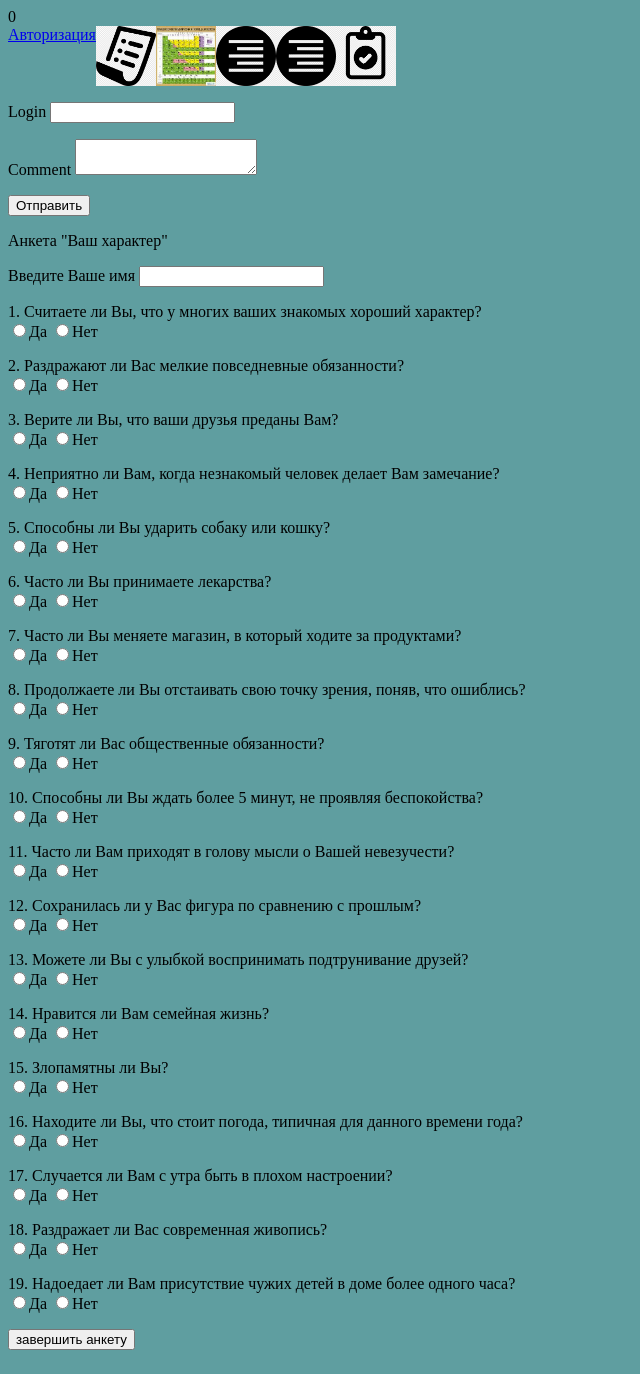
After one commit to SergeiZherdev/Zherdev_Sergei, a PHP site: page /Task16.02.php in a window 1280 px wide. The commit adds this page. Shown: the whole page, without its empty margins (0-640 px from the left). Run offline with PHP 8.4, Linux system fonts and the light colour scheme; data that the repository does not hold is empty.

Commit message:
16.02.2022

```diff
--- a/Styles/Stylenew.css
+++ b/Styles/Stylenew.css
@@ -1,5 +1,6 @@
 body{
     background-color: cadetblue;
+    align-content: center;
 }
 .header{
     display: flex;
--- /dev/null
+++ b/Task16.02.php
@@ -0,0 +1,158 @@
+<?
+if($_POST['submit']) {
+    $comment =  $_POST['comment'];
+    $to = '123@mail.com';
+    $from= $_POST['name'];
+    mail($to,$comment, 'From:'.$from);
+    echo 'Спасибо! Письмо отправлено.';
+}
+
+
+
+    if($_POST['submit']){
+    if(array_sum($_POST) > 15){
+        echo 'У вас покладистый характер';
+        }elseif (array_sum($_POST) >5 && array_sum($_POST)<15){
+        echo 'Вы не лишены недостатков, но с вами можно ладить';
+    }else echo 'Вашим друзьям можно посочувствовать';
+}
+    print_r(array_sum($_POST));
+?>
+
+
+
+<!doctype html>
+<html lang="en">
+<head>
+    <link rel="stylesheet" href="Styles/Stylenew.css">
+    <meta charset="UTF-8">
+    <meta name="viewport"
+          content="width=device-width, user-scalable=no, initial-scale=1.0, maximum-scale=1.0, minimum-scale=1.0">
+    <meta http-equiv="X-UA-Compatible" content="ie=edge">
+    <title>Document</title>
+</head>
+<body>
+    <header class="header">
+        <? require_once 'header.php';?>
+    </header>
+<form method="post">
+    <p>
+        <label for="name">Login</label>
+        <input type="text" id="name" name="name">
+    </p>
+    <p>
+        <label for="comment">Comment</label>
+        <textarea name="comment" ></textarea>
+    </p>
+    <p>
+        <input type="submit" value="Отправить" name="submit">
+    </p>
+
+
+    <H>Анкета "Ваш характер"</H>
+    <form method="post">
+    <p>
+        <label for="name">Введите Ваше имя</label>
+        <input type="text" id="name" name="name">
+    </p>
+    <p>
+        <label for="name">1. Считаете ли Вы, что у многих ваших знакомых хороший характер?</label> <br>
+        <input type="radio" id="radio" name="vopros1" value="0">Да
+        <input type="radio" id="radio1" name="vopros1_1" value="1">Нет
+    </p>
+    <p>
+        <label for="name">2. Раздражают ли Вас мелкие повседневные обязанности?</label> <br>
+        <input type="radio" id="radio" name="vopros2" value="0">Да
+        <input type="radio" id="radio1" name="vopros2_2" value="1">Нет
+    </p>
+        <p>
+            <label for="name">3. Верите ли Вы, что ваши друзья преданы Вам?</label> <br>
+            <input type="radio" id="radio" name="vopros3" value="1">Да
+            <input type="radio" id="radio1" name="vopros3_3" value="0">Нет
+        </p>
+        <p>
+            <label for="name">4. Неприятно ли Вам, когда незнакомый человек делает Вам замечание?</label> <br>
+            <input type="radio" id="radio" name="vopros4" value="0">Да
+            <input type="radio" id="radio1" name="vopros4_4" value="1">Нет
+        </p>
+        <p>
+            <label for="name">5. Способны ли Вы ударить собаку или кошку?</label> <br>
+            <input type="radio" id="radio" name="vopros5" value="0">Да
+            <input type="radio" id="radio1" name="vopros5_5" value="1">Нет
+        </p>
+        <p>
+            <label for="name">6. Часто ли Вы принимаете лекарства?</label> <br>
+            <input type="radio" id="radio" name="vopros6" value="1">Да
+            <input type="radio" id="radio1" name="vopros6_6" value="0">Нет
+        </p>
+        <p>
+            <label for="name">7. Часто ли Вы меняете магазин, в который ходите за продуктами?</label> <br>
+            <input type="radio" id="radio" name="vopros7" value="0">Да
+            <input type="radio" id="radio1" name="vopros7_7" value="1">Нет
+        </p>
+        <p>
+            <label for="name">8. Продолжаете ли Вы отстаивать свою точку зрения, поняв, что ошиблись?</label> <br>
+            <input type="radio" id="radio" name="vopros8" value="0">Да
+            <input type="radio" id="radio1" name="vopros8_8" value="1">Нет
+        </p>
+        <p>
+            <label for="name">9. Тяготят ли Вас общественные обязанности?</label> <br>
+            <input type="radio" id="radio" name="vopros9" value="1">Да
+            <input type="radio" id="radio1" name="vopros9_9" value="0">Нет
+        </p>
+        <p>
+            <label for="name">10. Способны ли Вы ждать более 5 минут, не проявляя беспокойства?</label> <br>
+            <input type="radio" id="radio" name="vopros10" value="1">Да
+            <input type="radio" id="radio1" name="vopros10_10" value="0">Нет
+        </p>
+        <p>
+            <label for="name">11. Часто ли Вам приходят в голову мысли о Вашей невезучести?</label> <br>
+            <input type="radio" id="radio" name="vopros11" value="0">Да
+            <input type="radio" id="radio1" name="vopros11_11" value="1">Нет
+        </p>
+        <p>
+            <label for="name">12. Сохранилась ли у Вас фигура по сравнению с прошлым?</label> <br>
+            <input type="radio" id="radio" name="vopros12" value="0">Да
+            <input type="radio" id="radio1" name="vopros12_12" value="1">Нет
+        </p>
+        <p>
+            <label for="name">13. Можете ли Вы с улыбкой воспринимать подтрунивание друзей?</label> <br>
+            <input type="radio" id="radio" name="vopros13" value="1">Да
+            <input type="radio" id="radio1" name="vopros13_13" value="0">Нет
+        </p>
+        <p>
+            <label for="name">14. Нравится ли Вам семейная жизнь?</label> <br>
+            <input type="radio" id="radio" name="vopros14" value="1">Да
+            <input type="radio" id="radio1" name="vopros14_14" value="0">Нет
+        </p>
+        <p>
+            <label for="name">15. Злопамятны ли Вы?</label> <br>
+            <input type="radio" id="radio" name="vopros15" value="0">Да
+            <input type="radio" id="radio1" name="vopros15_15" value="1">Нет
+        </p>
+        <p>
+            <label for="name">16. Находите ли Вы, что стоит погода, типичная для данного времени года?</label> <br>
+            <input type="radio" id="radio" name="vopros16" value="0">Да
+            <input type="radio" id="radio1" name="vopros16_16" value="1">Нет
+        </p>
+        <p>
+            <label for="name">17. Случается ли Вам с утра быть в плохом настроении?</label> <br>
+            <input type="radio" id="radio" name="vopros17" value="0">Да
+            <input type="radio" id="radio1" name="vopros17_17" value="1">Нет
+        </p>
+        <p>
+            <label for="name">18. Раздражает ли Вас современная живопись?</label> <br>
+            <input type="radio" id="radio" name="vopros18" value="0">Да
+            <input type="radio" id="radio1" name="vopros18_18" value="1">Нет
+        </p>
+        <p>
+            <label for="name">19. Надоедает ли Вам присутствие чужих детей в доме более одного часа?</label> <br>
+            <input type="radio" id="radio" name="vopros19" value="1">Да
+            <input type="radio" id="radio1" name="vopros19_19" value="0">Нет
+        </p>
+        <p>
+            <button type="submit">завершить анкету</button>
+        </p>
+    </form>
+</body>
+</html>
--- a/header.php
+++ b/header.php
@@ -9,6 +9,10 @@
     <title>Document</title>
 </head>
 <body>
+<div>
+    <a href="authorization.php"> Авторизация</a>
+</div>
+<br>
     <header class="header">
         <div>
             <a href="homework.php"><img src="Images/head.png" alt="Упс" width="60" height="60" title="Сайт"></a>
@@ -22,6 +26,9 @@
         <div>
             <a href="lesson9_10.php"><img src="Images/lesson.png" alt="Упс" width="60" height="60" title="Задание 9_10"></a>
         </div>
+        <div>
+            <a href="Task16.02.php"><img src="Images/task1.png" alt="Упс" width="60" height="60" title="Task 16.02"></a>
+        </div>
     </header>
 </body>
 </html>
```
Also changed, not shown: authorization.php (added, +51 -0 lines), Images/task1.png (added).
